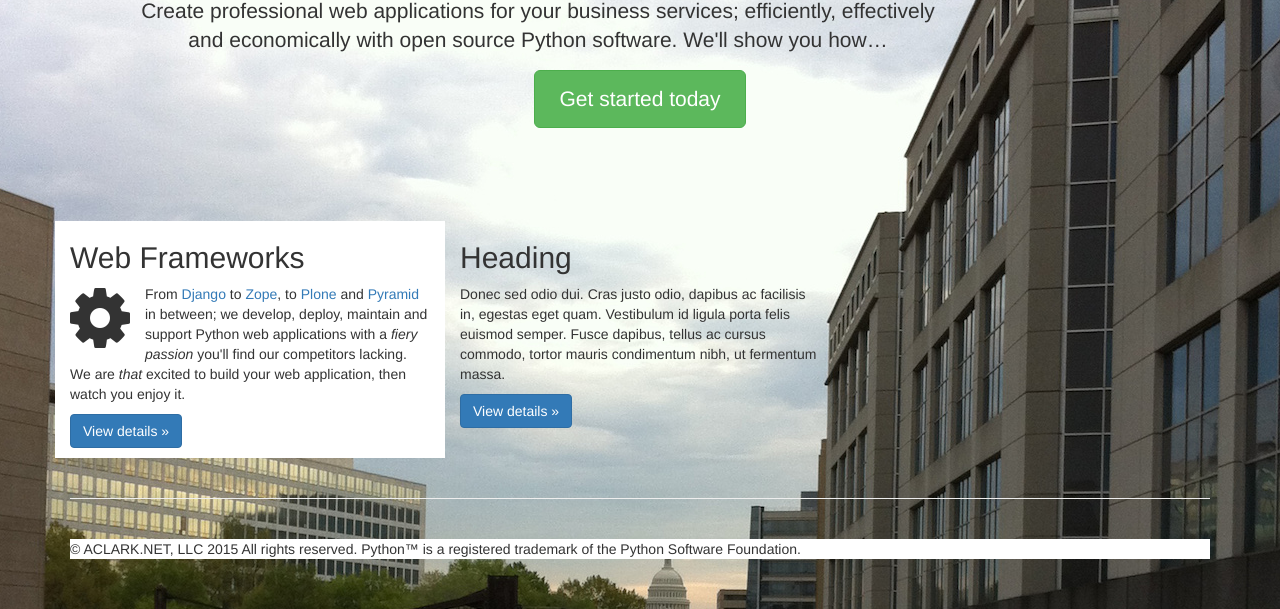
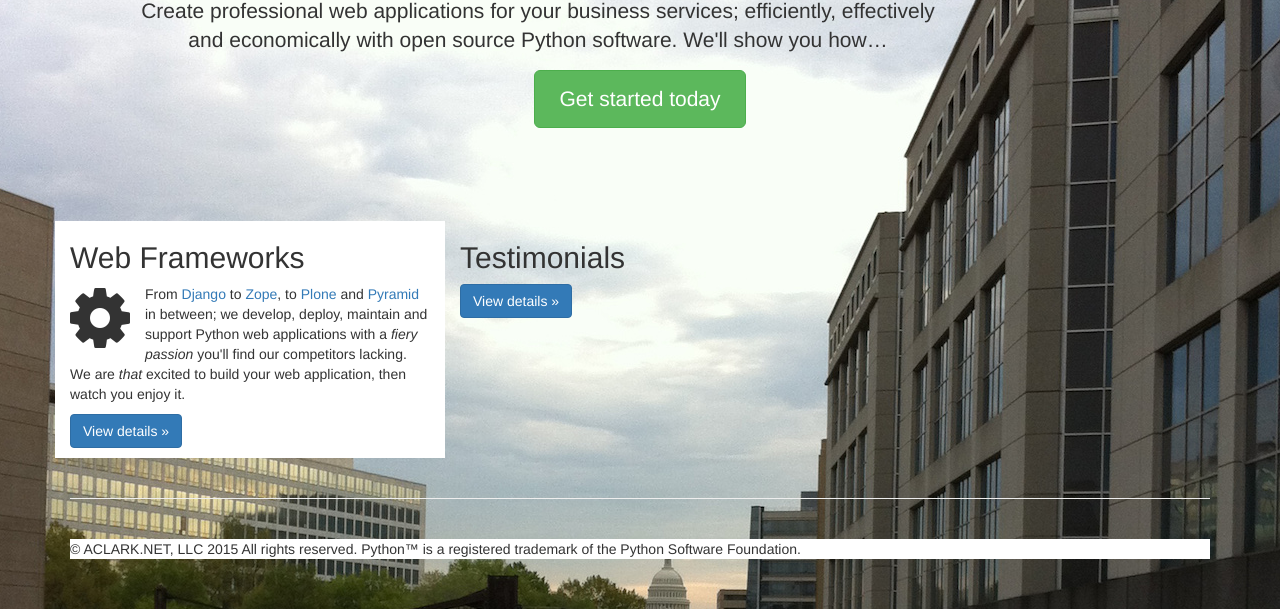
Before and after one commit to ACLARKNET/aclarknet-django, a Django app: page / in a window 1280 px wide. Shown: the part 349-958 px from the top of the page. Run offline with Django 3.2, Linux system fonts and the light colour scheme; some libraries are stand-ins or nearby versions.

Commit message:
Add file(s)

```diff
--- a/aclarknet/aclarknet/aclarknet/models.py
+++ b/aclarknet/aclarknet/aclarknet/models.py
@@ -31,8 +31,9 @@ class TeamMember(models.Model):
 
 class Testimonial(models.Model):
     name = models.CharField(max_length=60)
-    title = models.CharField(max_length=90, default=None)
+    title = models.CharField(max_length=100, default=None)
     text = models.TextField()
+    date = models.DateTimeField(default=None)
 
     def __unicode__(self):
         return self.name
--- a/aclarknet/aclarknet/aclarknet/templates/home.html
+++ b/aclarknet/aclarknet/aclarknet/templates/home.html
@@ -63,8 +63,8 @@
           <p><a class="btn btn-primary" href="/projects" role="button">View details &raquo;</a></p>
        </div>
         <div class="col-lg-4">
-          <h2>Heading</h2>
-          <p>Donec sed odio dui. Cras justo odio, dapibus ac facilisis in, egestas eget quam. Vestibulum id ligula porta felis euismod semper. Fusce dapibus, tellus ac cursus commodo, tortor mauris condimentum nibh, ut fermentum massa.</p>
+          <h2>Testimonials</h2>
+          <p></p>
           <p><a class="btn btn-primary" href="#" role="button">View details &raquo;</a></p>
         </div>
       </div>
```
Also changed, not shown: aclarknet/aclarknet/aclarknet/migrations/0010_auto_20141221_0106.py (added), aclarknet/aclarknet/aclarknet/migrations/0011_testimonial_date.py (added), aclarknet/aclarknet/aclarknet/migrations/0012_auto_20141221_2234.py (added), aclarknet/db.sqlite3.
